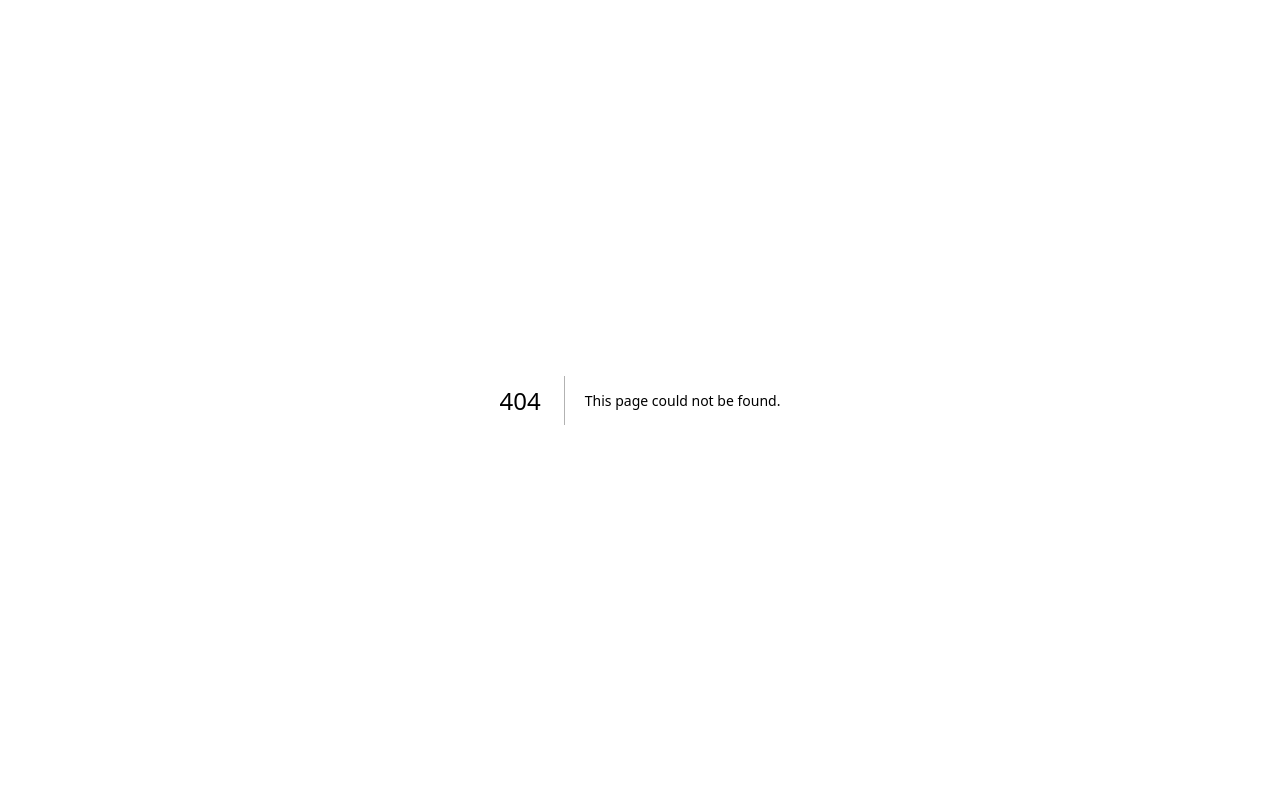
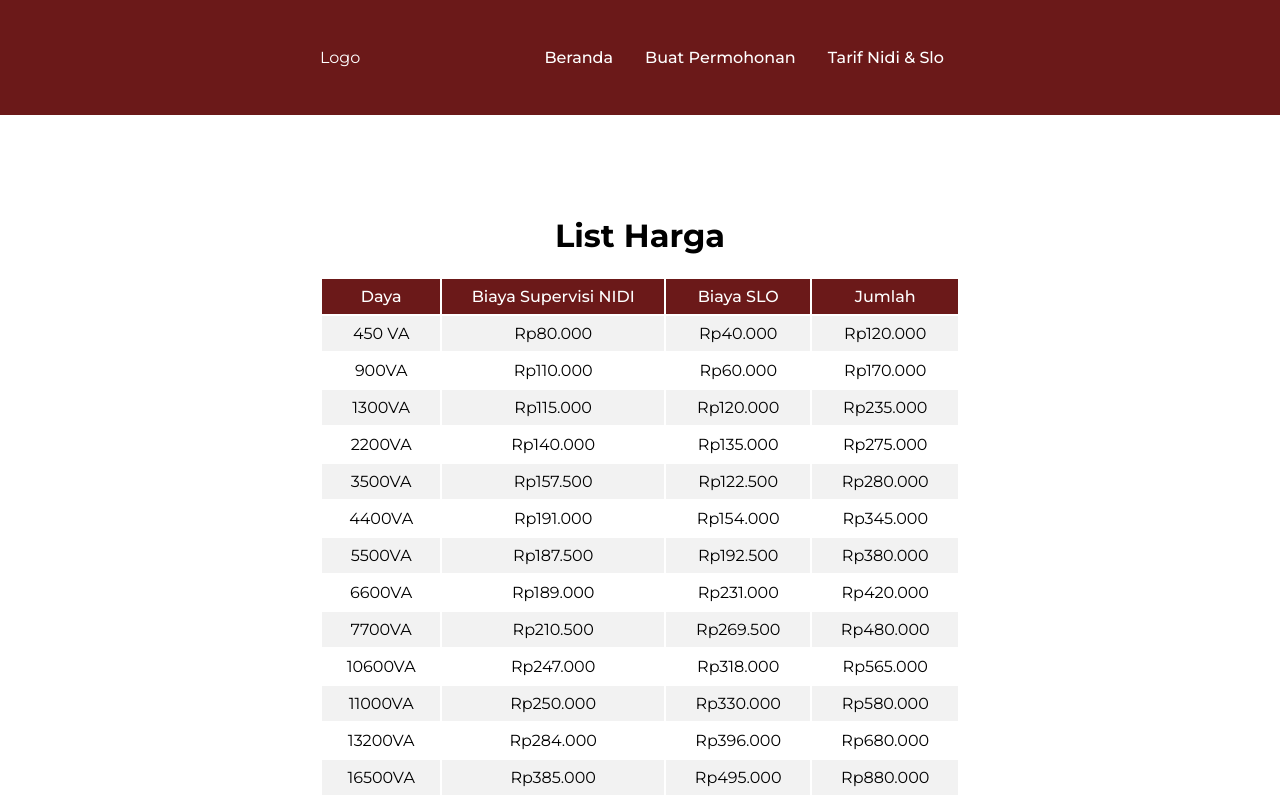
Before and after one commit to rehagana16/nidi-slo, a Next.js app: page /price-list in a window 1280 px wide. Before the commit this address had no page. Shown: the top 800 px of the page. Built offline with nearby package versions, Linux system fonts and the light colour scheme.

Commit message:
add price list

```diff
--- /dev/null
+++ b/src/pages/price-list.module.css
@@ -0,0 +1,25 @@
+.container {
+  padding: 5rem 20rem;
+  display: flex;
+  flex-direction: column;
+  align-items: center;
+}
+
+.cell {
+  padding: 8px;
+  text-align: center;
+}
+
+.header {
+  background-color: #6b1919;
+  font-weight: 500;
+  color: white;
+}
+
+.table {
+  width: 100%;
+}
+
+tr:nth-child(even){
+  background-color: #f2f2f2;
+}
--- /dev/null
+++ b/src/pages/price-list.tsx
@@ -0,0 +1,39 @@
+import PageLayout from "@/components/pageLayout";
+import { NextPageWithLayout } from "./_app";
+import styles from './price-list.module.css';
+import { PriceList } from "@/constants/price-list.constant";
+import mergeStrings from "@/util/mergeClassname";
+
+const PriceListPage: NextPageWithLayout = () => {
+  return(
+    <div className={styles.container}>
+      <h1>List Harga</h1>
+      <table className={styles.table}>
+        <tbody>
+          <tr>
+            <th className={mergeStrings(styles.header, styles.cell)}>Daya</th>
+            <th className={mergeStrings(styles.header, styles.cell)}>Biaya Supervisi NIDI</th>
+            <th className={mergeStrings(styles.header, styles.cell)}>Biaya SLO</th>
+            <th className={mergeStrings(styles.header, styles.cell)}>Jumlah</th>
+          </tr>
+          {PriceList.map((data, idx) => (
+            <tr key={idx}>
+              <td className={styles.cell}>{data.daya}</td>
+              <td className={styles.cell}>{data.biayaSupervisiNidi}</td>
+              <td className={styles.cell}>{data.biayaSlo}</td>
+              <td className={styles.cell}>{data.jumlah}</td>
+            </tr>
+          ))}
+        </tbody>
+      </table>
+    </div>
+  )
+}
+
+PriceListPage.getLayout = function getLayout(page: React.ReactElement) {
+  return (
+    <PageLayout>{page}</PageLayout>
+  )
+}
+
+export default PriceListPage;
```
